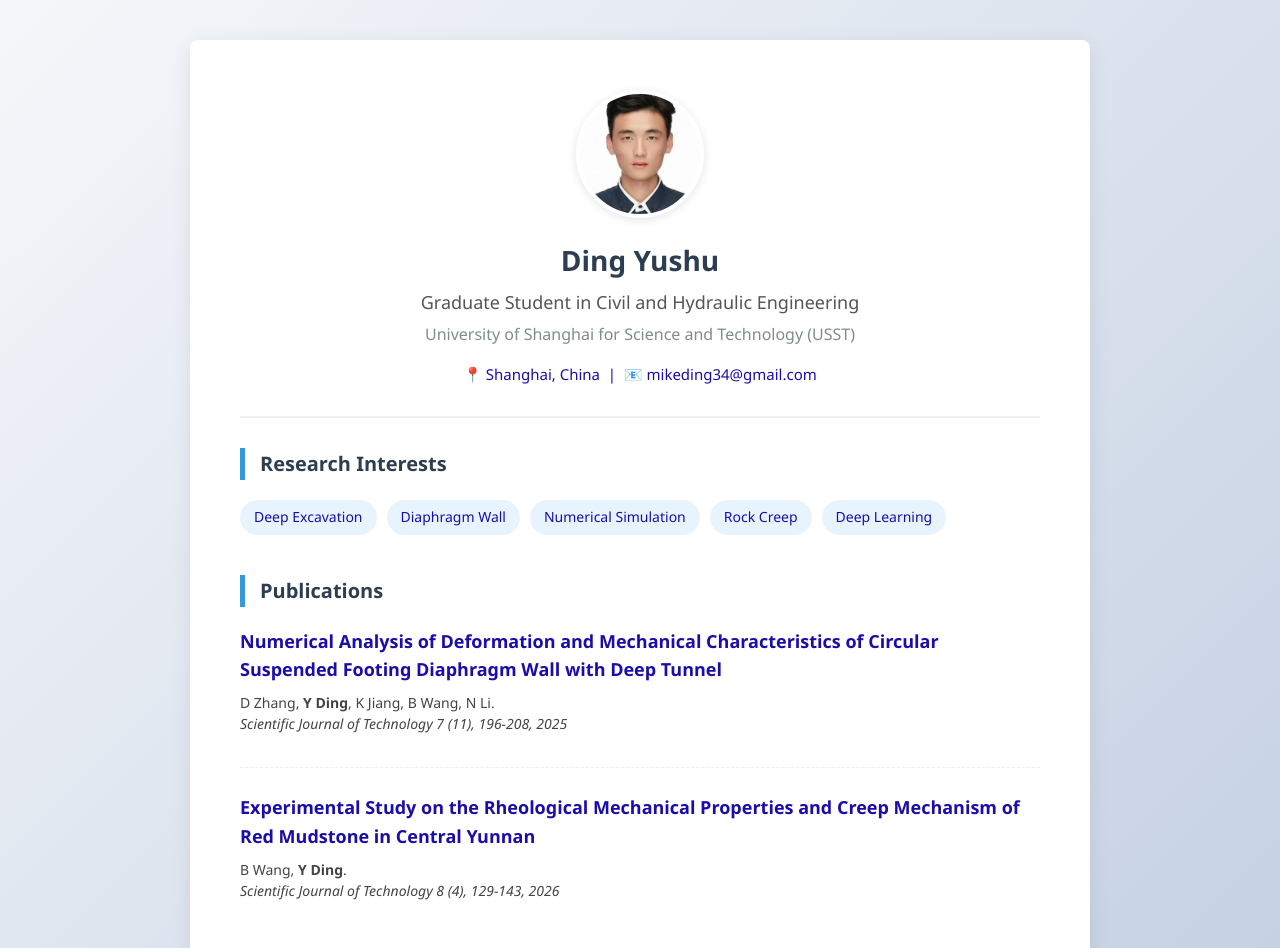
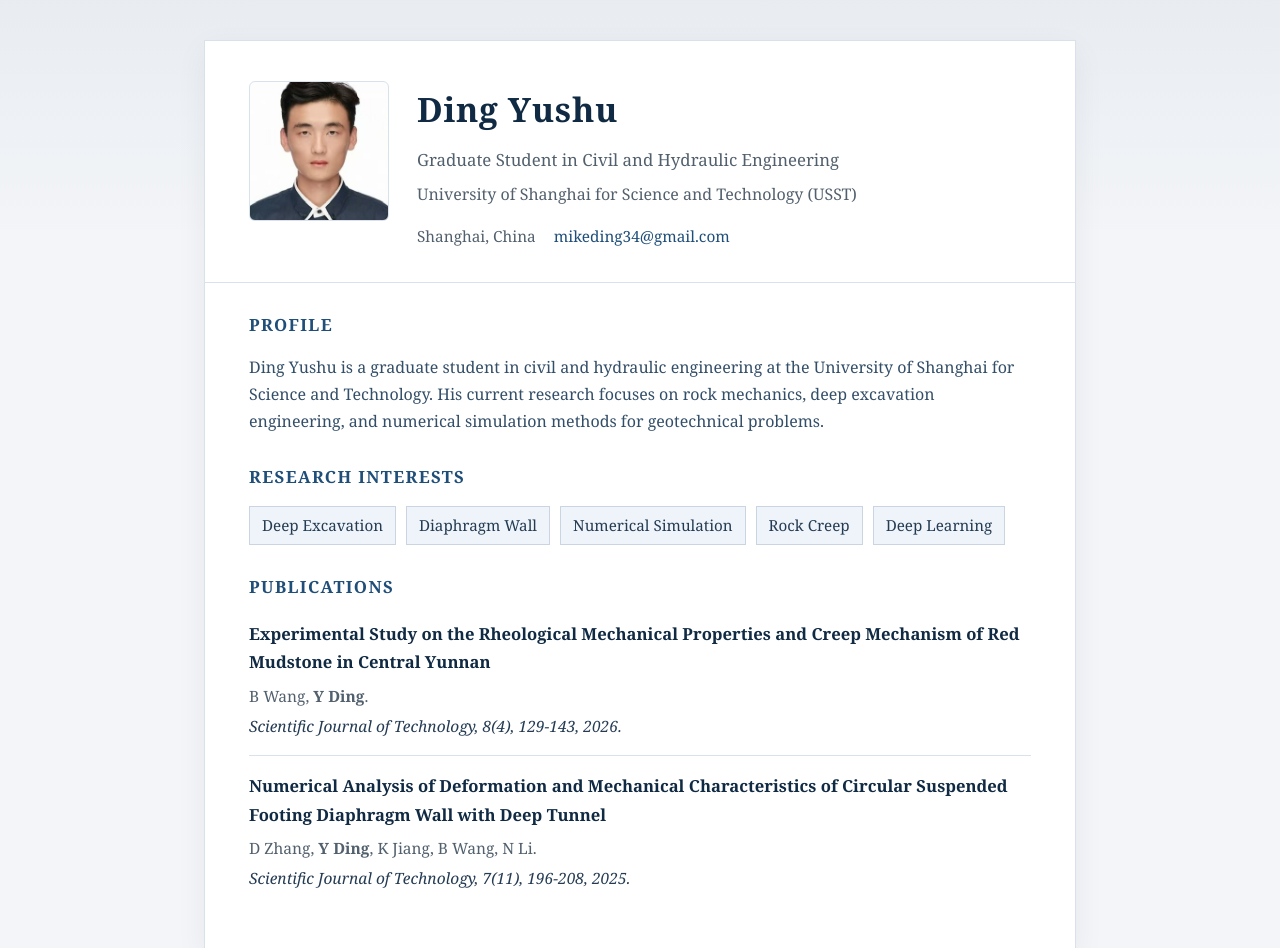
Before and after one commit to mikeding34/mikeding34.github.io, a plain HTML site: page index.html in a window 1280 px wide. Shown: the top 948 px of the page. Drawn offline with Linux system fonts and the light colour scheme.

Commit message:
Refine homepage with academic profile layout

```diff
--- a/index.html
+++ b/index.html
@@ -1,174 +1,255 @@
 <!DOCTYPE html>
-<html lang="zh-CN">
+<html lang="en">
 <head>
     <meta charset="UTF-8">
     <meta name="viewport" content="width=device-width, initial-scale=1.0">
-    <title>Ding Yushu | Researcher Profile</title>
+    <title>Ding Yushu | Research Profile</title>
     <style>
-        /* --- 全局样式：保持您喜欢的科技蓝渐变背景 --- */
-        body {
-            font-family: 'Segoe UI', Arial, sans-serif;
-            line-height: 1.6;
-            margin: 0;
-            padding: 0;
-            background: linear-gradient(135deg, #f5f7fa 0%, #c3cfe2 100%);
-            min-height: 100vh;
-            color: #333;
+        :root {
+            --bg: #f3f5f8;
+            --paper: #ffffff;
+            --ink: #1f2933;
+            --muted: #52606d;
+            --line: #d9e2ec;
+            --accent: #1f4e79;
+            --accent-soft: #eef4f9;
         }
 
-        /* --- 主容器：A4纸质感，垂直流布局 --- */
-        .container {
-            max-width: 800px;
-            margin: 40px auto;
-            background: #fff;
-            padding: 50px;
-            border-radius: 8px;
-            box-shadow: 0 4px 20px rgba(0,0,0,0.08);
+        * {
+            box-sizing: border-box;
         }
 
-        /* --- 头部信息 (Header) --- */
-        .header {
-            text-align: center;
-            border-bottom: 2px solid #f0f0f0;
-            padding-bottom: 30px;
-            margin-bottom: 30px;
+        body {
+            margin: 0;
+            font-family: Georgia, "Times New Roman", serif;
+            color: var(--ink);
+            background:
+                linear-gradient(180deg, rgba(31, 78, 121, 0.05), rgba(31, 78, 121, 0) 240px),
+                var(--bg);
+            line-height: 1.7;
+        }
+
+        .page {
+            max-width: 920px;
+            margin: 40px auto;
+            padding: 0 24px;
+        }
+
+        .sheet {
+            background: var(--paper);
+            border: 1px solid var(--line);
+            box-shadow: 0 10px 30px rgba(15, 23, 42, 0.06);
+        }
+
+        .hero {
+            display: grid;
+            grid-template-columns: 140px 1fr;
+            gap: 28px;
+            padding: 40px 44px 32px;
+            border-bottom: 1px solid var(--line);
         }
 
         .avatar {
-            width: 120px;
-            height: 120px;
-            border-radius: 50%;
-            background-color: #ddd;
-            margin: 0 auto 20px;
-            /* 提示：以后可以把这个链接换成您自己的证件照文件名，如 'photo.jpg' */
+            width: 140px;
+            height: 140px;
+            border-radius: 6px;
             background-image: url('dd491f963dd6d8d880e538e5f3839585.jpg');
             background-size: cover;
             background-position: center;
-            border: 4px solid #fff;
-            box-shadow: 0 2px 10px rgba(0,0,0,0.1);
+            border: 1px solid var(--line);
         }
 
-        .name { font-size: 28px; font-weight: 700; color: #2c3e50; margin-bottom: 5px; }
-        .title { font-size: 18px; color: #555; margin-bottom: 5px; }
-        .dept { font-size: 16px; color: #7f8c8d; }
-
-        .contact-info {
-            margin-top: 15px;
-            font-size: 15px;
-            color: #1a0dab;
-        }
-        .contact-info a { text-decoration: none; color: #1a0dab; }
-        .contact-info a:hover { text-decoration: underline; }
-
-        /* --- 区块通用样式 --- */
-        .section { margin-bottom: 40px; }
-
-        .section-title {
-            font-size: 20px;
-            font-weight: 600;
-            color: #2c3e50;
-            border-left: 5px solid #3498db; /* 经典的蓝色竖条装饰 */
-            padding-left: 15px;
-            margin-bottom: 20px;
+        .hero h1 {
+            margin: 0 0 8px;
+            font-size: 2.1rem;
+            font-weight: 700;
+            letter-spacing: 0.02em;
+            color: #102a43;
         }
 
-        /* --- 标签样式 (Tags) --- */
-        .tags-container { display: flex; flex-wrap: wrap; gap: 10px; }
-        .tag {
-            background-color: #e8f4fd; /* 淡蓝色背景 */
-            color: #1a0dab;           /* 谷歌学术蓝文字 */
-            padding: 6px 14px;
-            border-radius: 20px;
-            font-size: 14px;
-            font-weight: 500;
+        .hero .role {
+            margin: 0 0 6px;
+            font-size: 1.05rem;
+            color: var(--muted);
         }
 
-        /* --- 论文列表样式 (Paper Item) --- */
-        .paper-item {
-            margin-bottom: 25px;
-            padding-bottom: 25px;
-            border-bottom: 1px dashed #eee;
-        }
-        .paper-item:last-child { border-bottom: none; }
-
-        .paper-title {
-            font-size: 18px;
-            font-weight: 600;
-            color: #1a0dab; /* 链接颜色 */
-            text-decoration: none;
-            display: block;
-            margin-bottom: 8px;
-        }
-        .paper-title:hover { text-decoration: underline; }
-
-        .paper-meta { font-size: 14px; color: #444; margin-bottom: 8px; line-height: 1.5; }
-        .paper-abstract {
-            font-size: 14px;
-            color: #666;
-            line-height: 1.6;
-            background: #fafafa;
-            padding: 10px;
-            border-radius: 4px;
+        .hero .affiliation {
+            margin: 0 0 16px;
+            color: var(--muted);
         }
 
-        /* 移动端适配 */
-        @media (max-width: 600px) {
-            .container { margin: 0; border-radius: 0; padding: 30px 20px; }
+        .contact {
+            display: flex;
+            flex-wrap: wrap;
+            gap: 10px 18px;
+            font-size: 0.96rem;
+            color: var(--muted);
+        }
+
+        .contact a {
+            color: var(--accent);
+            text-decoration: none;
+        }
+
+        .contact a:hover {
+            text-decoration: underline;
+        }
+
+        .content {
+            padding: 0 44px 40px;
+        }
+
+        .section {
+            padding-top: 28px;
+        }
+
+        .section h2 {
+            margin: 0 0 14px;
+            font-size: 1.05rem;
+            font-weight: 700;
+            text-transform: uppercase;
+            letter-spacing: 0.08em;
+            color: var(--accent);
+        }
+
+        .summary {
+            margin: 0;
+            color: #334e68;
+        }
+
+        .interests {
+            display: flex;
+            flex-wrap: wrap;
+            gap: 10px;
+        }
+
+        .interest {
+            padding: 6px 12px;
+            border: 1px solid #cbd5e1;
+            background: var(--accent-soft);
+            color: #243b53;
+            font-size: 0.95rem;
+        }
+
+        .publication {
+            padding: 16px 0;
+            border-top: 1px solid var(--line);
+        }
+
+        .publication:first-of-type {
+            border-top: none;
+            padding-top: 4px;
+        }
+
+        .publication-title {
+            display: inline-block;
+            margin-bottom: 6px;
+            color: #102a43;
+            text-decoration: none;
+            font-size: 1.04rem;
+            font-weight: 700;
+        }
+
+        .publication-title:hover {
+            text-decoration: underline;
+        }
+
+        .publication-meta {
+            margin: 0;
+            color: var(--muted);
+            font-size: 0.97rem;
+        }
+
+        .publication-journal {
+            margin-top: 4px;
+            color: #243b53;
+            font-style: italic;
+        }
+
+        @media (max-width: 720px) {
+            .page {
+                margin: 0;
+                padding: 0;
+            }
+
+            .sheet {
+                border-left: none;
+                border-right: none;
+                box-shadow: none;
+            }
+
+            .hero {
+                grid-template-columns: 1fr;
+                padding: 28px 22px 24px;
+            }
+
+            .avatar {
+                width: 120px;
+                height: 120px;
+            }
+
+            .content {
+                padding: 0 22px 28px;
+            }
         }
     </style>
 </head>
 <body>
+    <div class="page">
+        <main class="sheet">
+            <section class="hero">
+                <div class="avatar" aria-hidden="true"></div>
+                <div>
+                    <h1>Ding Yushu</h1>
+                    <p class="role">Graduate Student in Civil and Hydraulic Engineering</p>
+                    <p class="affiliation">University of Shanghai for Science and Technology (USST)</p>
+                    <div class="contact">
+                        <span>Shanghai, China</span>
+                        <a href="mailto:mikeding34@gmail.com">mikeding34@gmail.com</a>
+                    </div>
+                </div>
+            </section>
 
-<div class="container">
+            <div class="content">
+                <section class="section">
+                    <h2>Profile</h2>
+                    <p class="summary">
+                        Ding Yushu is a graduate student in civil and hydraulic engineering at the University of Shanghai for Science and Technology. His current research focuses on rock mechanics, deep excavation engineering, and numerical simulation methods for geotechnical problems.
+                    </p>
+                </section>
 
-    <div class="header">
-        <div class="avatar"></div>
-        <div class="name">Ding Yushu </div>
-        <div class="title">Graduate Student in Civil and Hydraulic Engineering</div>
-        <div class="dept">University of Shanghai for Science and Technology (USST)</div>
-        <div class="contact-info">
-            📍 Shanghai, China &nbsp;|&nbsp;
-            📧 <a href="mailto:mikeding34@gmail.com">mikeding34@gmail.com</a>
-        </div>
+                <section class="section">
+                    <h2>Research Interests</h2>
+                    <div class="interests">
+                        <span class="interest">Deep Excavation</span>
+                        <span class="interest">Diaphragm Wall</span>
+                        <span class="interest">Numerical Simulation</span>
+                        <span class="interest">Rock Creep</span>
+                        <span class="interest">Deep Learning</span>
+                    </div>
+                </section>
+
+                <section class="section">
+                    <h2>Publications</h2>
+
+                    <article class="publication">
+                        <a class="publication-title" href="https://sjtechnology.org/index.php/ojs/article/view/405" target="_blank" rel="noopener noreferrer">
+                            Experimental Study on the Rheological Mechanical Properties and Creep Mechanism of Red Mudstone in Central Yunnan
+                        </a>
+                        <p class="publication-meta">B Wang, <strong>Y Ding</strong>.</p>
+                        <p class="publication-meta publication-journal">Scientific Journal of Technology, 8(4), 129-143, 2026.</p>
+                    </article>
+
+                    <article class="publication">
+                        <a class="publication-title" href="https://sjtechnology.org/index.php/ojs/article/view/265" target="_blank" rel="noopener noreferrer">
+                            Numerical Analysis of Deformation and Mechanical Characteristics of Circular Suspended Footing Diaphragm Wall with Deep Tunnel
+                        </a>
+                        <p class="publication-meta">D Zhang, <strong>Y Ding</strong>, K Jiang, B Wang, N Li.</p>
+                        <p class="publication-meta publication-journal">Scientific Journal of Technology, 7(11), 196-208, 2025.</p>
+                    </article>
+                </section>
+            </div>
+        </main>
     </div>
-
-    <div class="section">
-        <div class="section-title">Research Interests</div>
-        <div class="tags-container">
-            <span class="tag">Deep Excavation </span>
-            <span class="tag">Diaphragm Wall </span>
-            <span class="tag">Numerical Simulation </span>
-            <span class="tag">Rock Creep </span>
-            <span class="tag">Deep Learning </span>
-        </div>
-    </div>
-
-    <div class="section">
-        <div class="section-title">Publications</div>
-
-        <div class="paper-item">
-            <a href="https://sjtechnology.org/index.php/ojs/article/view/265" target="_blank" class="paper-title">
-                Numerical Analysis of Deformation and Mechanical Characteristics of Circular Suspended Footing Diaphragm Wall with Deep Tunnel
-            </a>
-            <div class="paper-meta">
-                D Zhang, <b>Y Ding</b>, K Jiang, B Wang, N Li.<br>
-                <i>Scientific Journal of Technology 7 (11), 196-208, 2025</i>
-            </div>
-        </div>
-
-        <div class="paper-item">
-            <a href="https://sjtechnology.org/index.php/ojs/article/view/405" target="_blank" class="paper-title">
-                Experimental Study on the Rheological Mechanical Properties and Creep Mechanism of Red Mudstone in Central Yunnan
-            </a>
-            <div class="paper-meta">
-                B Wang, <b>Y Ding</b>.<br>
-                <i>Scientific Journal of Technology 8 (4), 129-143, 2026</i>
-            </div>
-        </div>
-
-    </div>
-
-</div>
-
 </body>
 </html>
```
